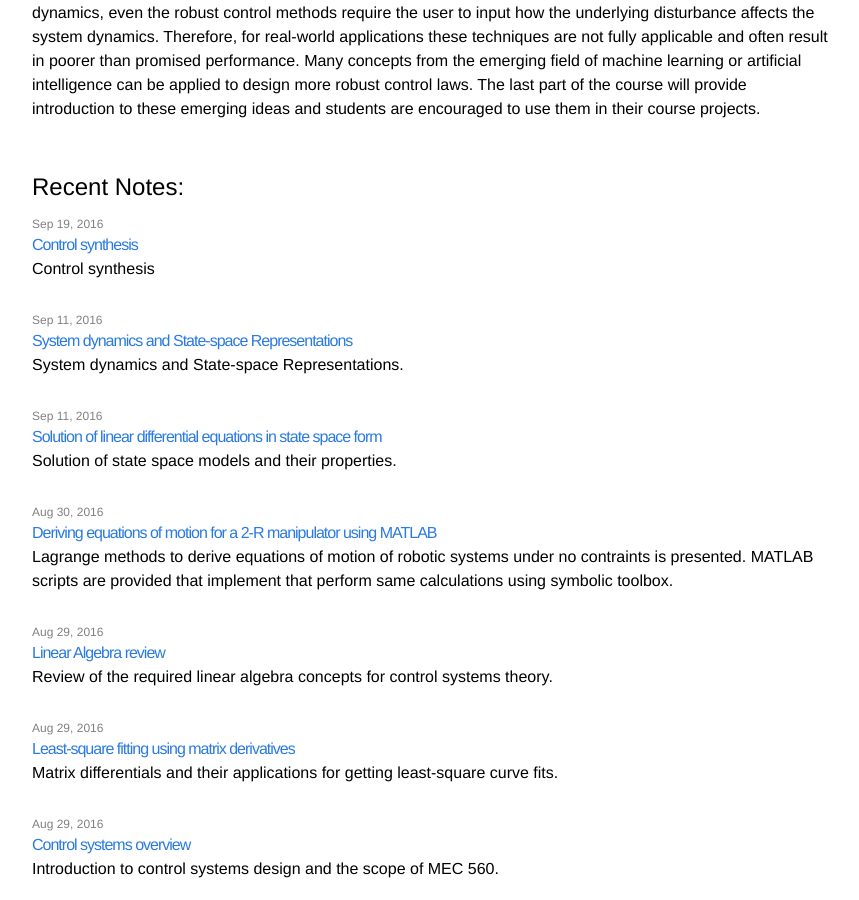
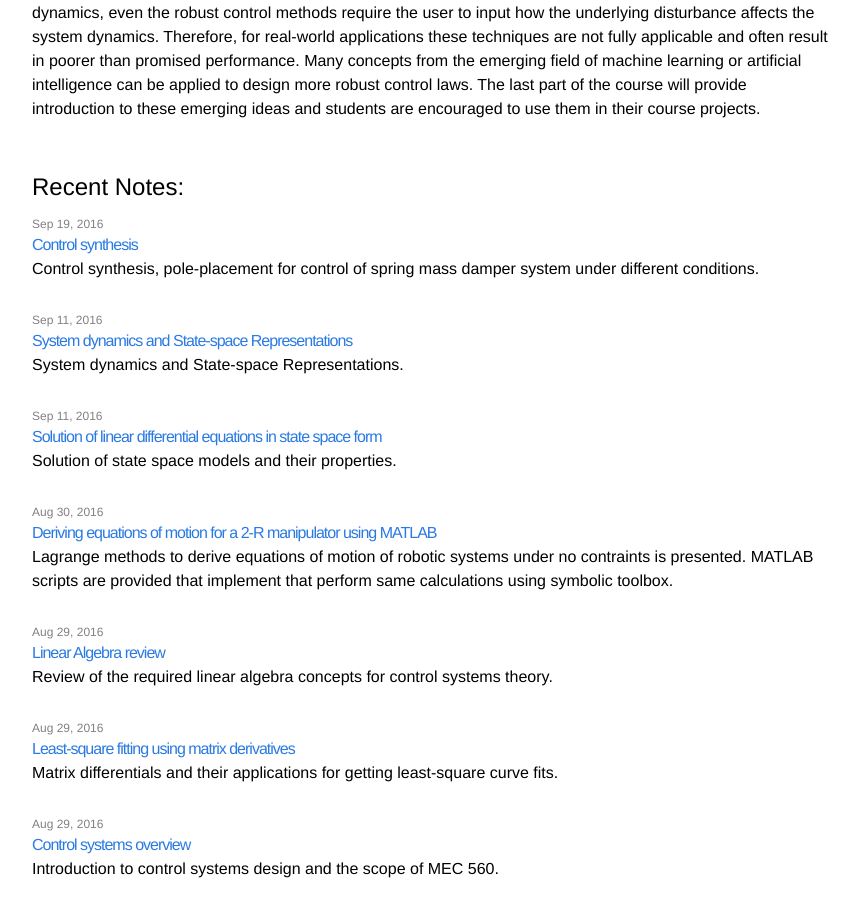
Before and after one commit to mec560sbu/mec560sbu.github.io, a Jekyll site: the page built from index.html, in a window 1280 px wide and 900 px high, scrolled down 2813 px. Shown: the whole window, without its empty margins (208-1067 px from the left). Built offline with Jekyll 4.4.1, drawn with Linux system fonts in a browser that asks for light colours.

Commit message:
added control synthesis

```diff
--- a/_posts/2016-09-19-Control_synthesis.markdown
+++ b/_posts/2016-09-19-Control_synthesis.markdown
@@ -2,7 +2,7 @@
 layout: post
 comments: true
 title:  "Control synthesis"
-excerpt: "Control synthesis"
+excerpt: "Control synthesis, pole-placement for control of spring mass damper system under different conditions."
 date:   2016-09-19 11:00:00
 mathjax: true
 ---
```
